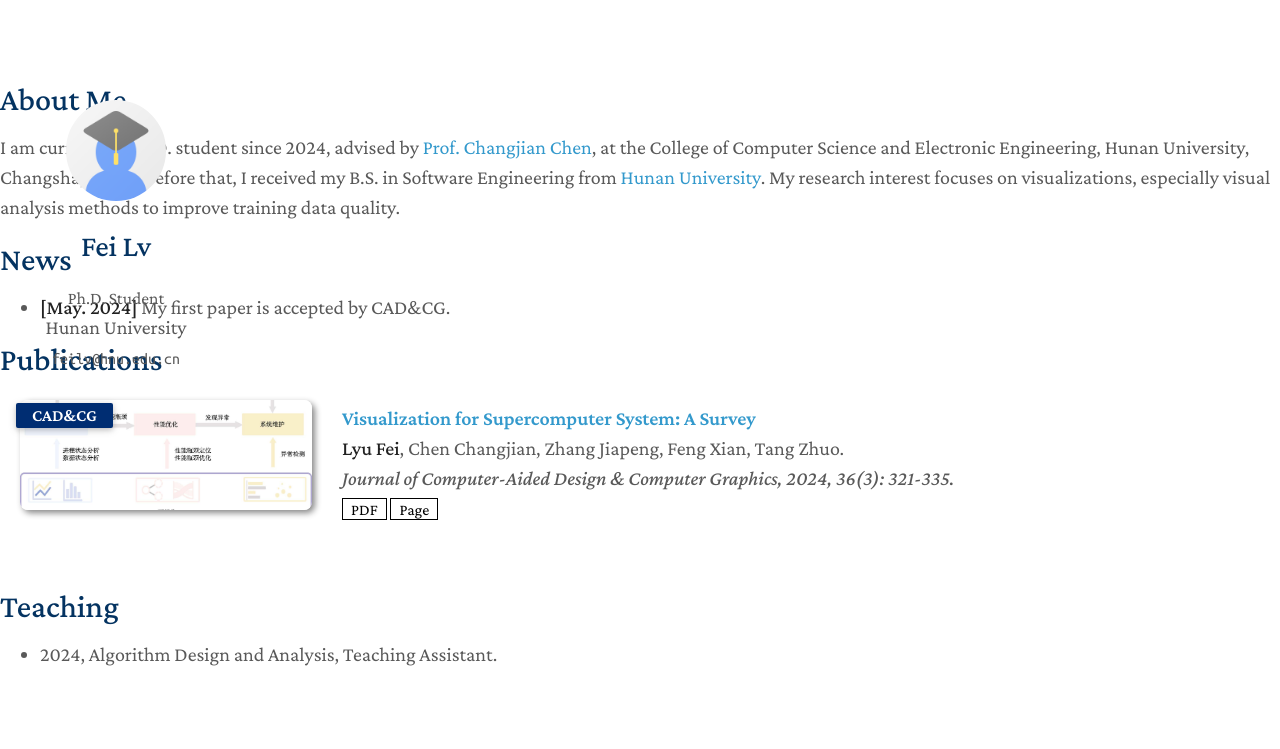
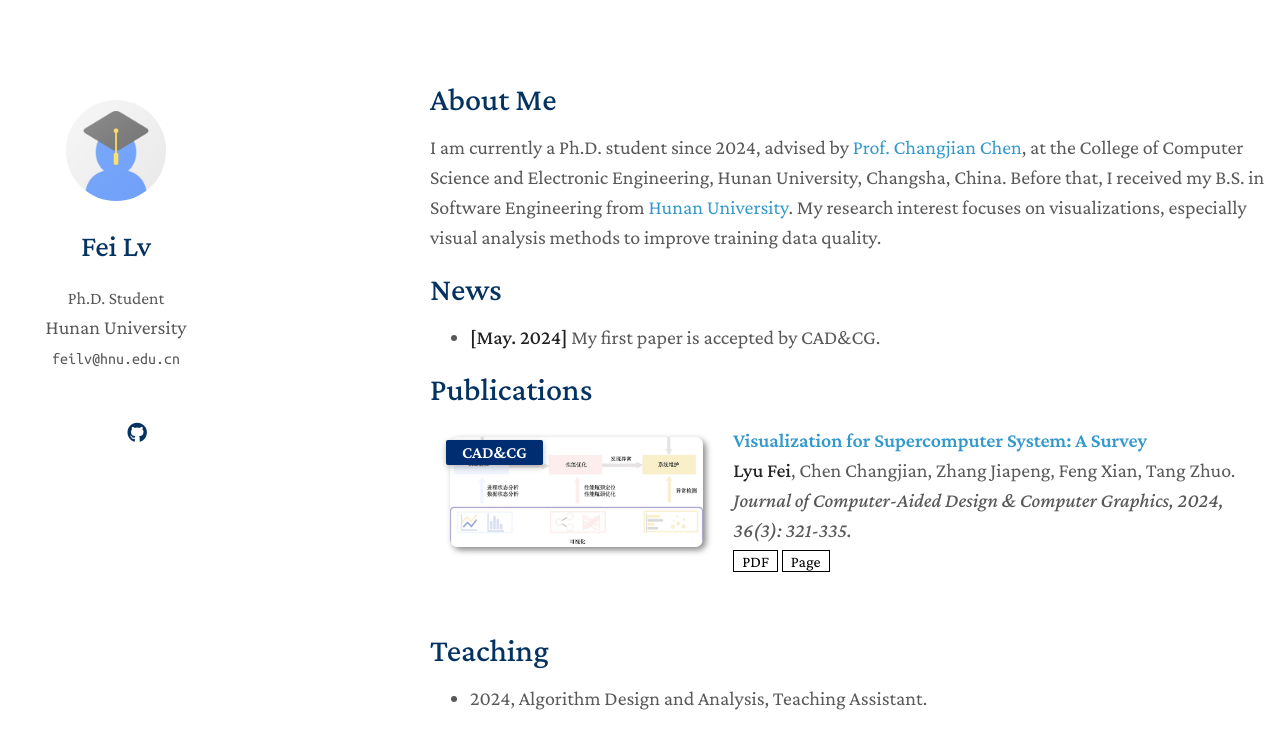
Before and after one commit to feilvvl/feilvvl.github.io, a Jekyll site: the page built from index.md, in a window 1280 px wide. Shown: the top 749 px of the page. Built offline with Jekyll 4.4.1, drawn with Linux system fonts in a browser that asks for light colours; a style sheet for code colours, icons or effects is not loaded; our own code applies the rules of GitHub Pages for plain Markdown files.

Commit message:
Update minimal-light.scss

```diff
--- a/_sass/minimal-light.scss
+++ b/_sass/minimal-light.scss
@@ -436,7 +436,7 @@ header ul a strong {
 }
 
 section {
-  width:890;
+  width:850px;
   float:right;
   padding-top:4.0em;
   padding-bottom:50px;
```
